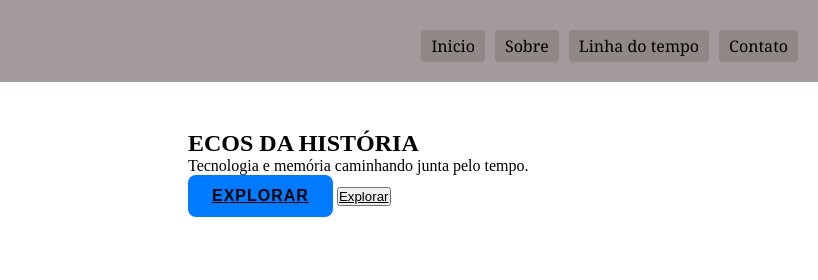
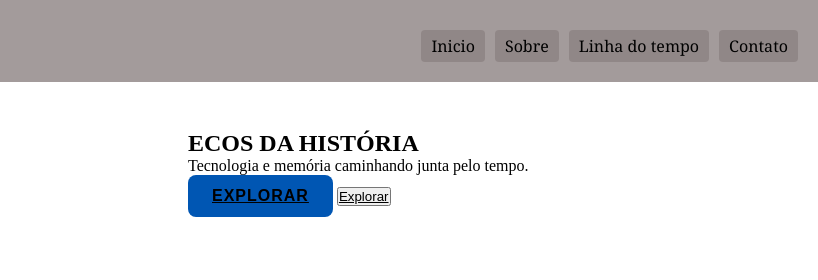
Before and after one commit to eugenia-m-m/Projeto-de-DADM, a plain HTML site: page index.html in a window 1280 px wide. In both pictures the pointer is over the button "EXPLORAR". Shown: the top 280 px of the page, 462-1280 px from the left. Drawn offline with Linux system fonts and the light colour scheme.

Commit message:
Update style.css

```diff
--- a/style.css
+++ b/style.css
@@ -83,11 +83,11 @@ main a{
 }
 
 
-/* teste */
+/*Butão azul do explorar. Tá certo o butão só falta o txt ficar branco */
 
 .explorar {
   background-color: #007BFF;  /* azul do botão */
-  color: white;               /* <-- texto branco */
+  color: white;               /* texto branco */
   border: none;
   padding: 12px 24px;
   font-size: 16px;
@@ -98,3 +98,6 @@ main a{
   text-transform: uppercase;
   letter-spacing: 1px;
 }
+/* ta certo tbm */
+.explorar:hover {
+    background-color: #0056b3; }
```
